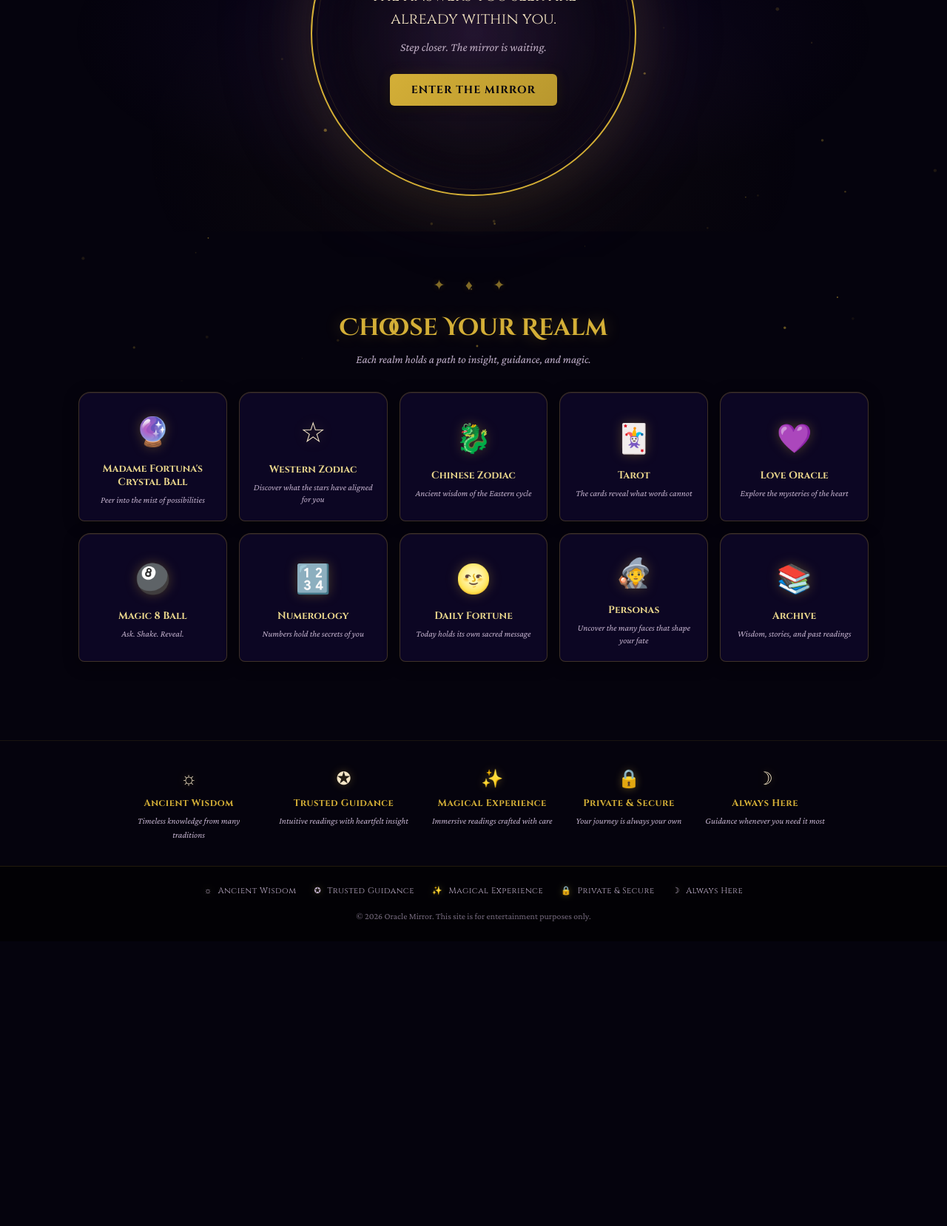
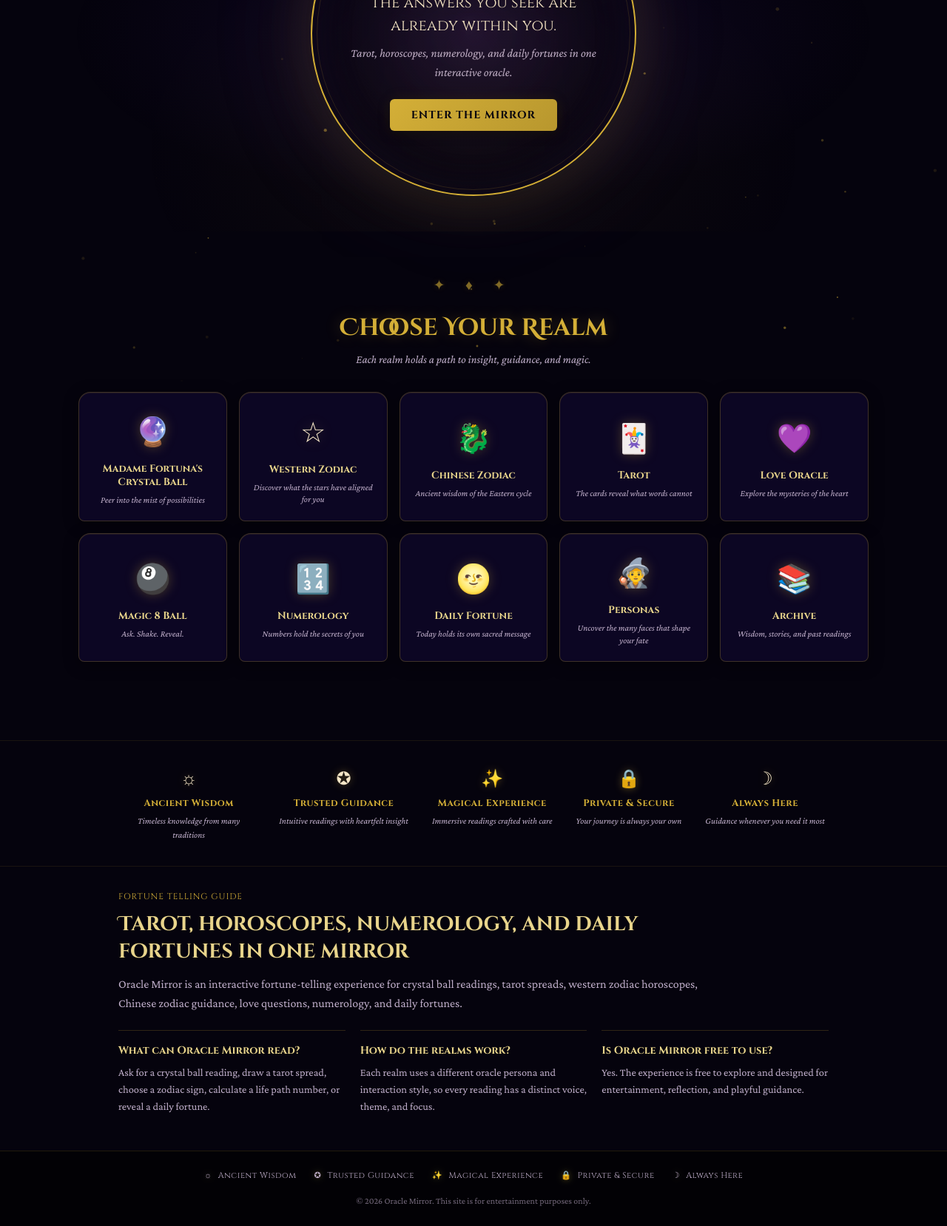
Before and after one commit to alexdevriesxing/oracle-mirror, a website: page public/index.html in a window 1280 px wide. Shown: the part 284-1942 px from the top of the page at 74% size. Before the commit the page ends 1557 px from the top, so only its background shows below. Drawn offline with nearby package versions, Linux system fonts and the light colour scheme.

Commit message:
optimize seo and mobile sticky ad layout

```diff
--- a/public/index.html
+++ b/public/index.html
@@ -3,8 +3,26 @@
   <head>
     <meta charset="UTF-8" />
     <meta name="viewport" content="width=device-width, initial-scale=1.0" />
-    <title>Oracle Mirror — See Beyond. Know Within.</title>
-    <meta name="description" content="Peer into the Oracle Mirror and let Madame Fortuna guide your path. Fortune telling, tarot readings, zodiac horoscopes, numerology and more." />
+    <title>Oracle Mirror | Tarot, Horoscopes, Numerology &amp; Fortune Readings</title>
+    <meta
+      name="description"
+      content="Explore interactive tarot readings, zodiac horoscopes, numerology, daily fortunes, and crystal ball guidance inside Oracle Mirror."
+    />
+    <meta name="robots" content="index,follow,max-image-preview:large" />
+    <meta name="theme-color" content="#05030d" />
+    <meta property="og:type" content="website" />
+    <meta property="og:site_name" content="Oracle Mirror" />
+    <meta property="og:title" content="Oracle Mirror | Tarot, Horoscopes, Numerology &amp; Fortune Readings" />
+    <meta
+      property="og:description"
+      content="Explore interactive tarot readings, zodiac horoscopes, numerology, daily fortunes, and crystal ball guidance inside Oracle Mirror."
+    />
+    <meta name="twitter:card" content="summary" />
+    <meta name="twitter:title" content="Oracle Mirror | Tarot, Horoscopes, Numerology &amp; Fortune Readings" />
+    <meta
+      name="twitter:description"
+      content="Explore interactive tarot readings, zodiac horoscopes, numerology, daily fortunes, and crystal ball guidance inside Oracle Mirror."
+    />
     <link rel="preconnect" href="https://fonts.googleapis.com" />
     <link rel="preconnect" href="https://fonts.gstatic.com" crossorigin />
     <link
@@ -12,6 +30,32 @@
       rel="stylesheet"
     />
     <link rel="stylesheet" href="styles.css" />
+    <script type="application/ld+json">
+      {
+        "@context": "https://schema.org",
+        "@type": "WebApplication",
+        "name": "Oracle Mirror",
+        "applicationCategory": "EntertainmentApplication",
+        "operatingSystem": "Any",
+        "browserRequirements": "Requires JavaScript",
+        "description": "Interactive tarot readings, zodiac horoscopes, numerology, daily fortunes, and crystal ball guidance.",
+        "offers": {
+          "@type": "Offer",
+          "price": "0",
+          "priceCurrency": "USD"
+        },
+        "featureList": [
+          "Crystal ball readings",
+          "Tarot readings",
+          "Western zodiac horoscopes",
+          "Chinese zodiac readings",
+          "Love oracle",
+          "Magic 8 Ball",
+          "Numerology",
+          "Daily fortunes"
+        ]
+      }
+    </script>
   </head>
   <body>
     <canvas id="particles" aria-hidden="true"></canvas>
@@ -56,8 +100,9 @@
             <div class="mirror-glow"></div>
             <div class="mirror-inner">
               <p class="mirror-tagline">See Beyond. Know Within.</p>
-              <h2>The answers you seek are already within you.</h2>
-              <p class="mirror-desc">Step closer. The mirror is waiting.</p>
+              <h1>Oracle Mirror</h1>
+              <p class="mirror-headline">The answers you seek are already within you.</p>
+              <p class="mirror-desc">Tarot, horoscopes, numerology, and daily fortunes in one interactive oracle.</p>
               <button class="btn-gold btn-enter" data-nav="crystal-ball">Enter the Mirror</button>
             </div>
           </div>
@@ -180,6 +225,40 @@
             <span class="trust-icon">&#9789;</span>
             <strong>Always Here</strong>
             <p>Guidance whenever you need it most</p>
+          </div>
+        </div>
+      </section>
+
+      <section class="search-overview" aria-labelledby="search-overview-title">
+        <div class="search-overview-inner">
+          <p class="overview-kicker">Fortune telling guide</p>
+          <h2 id="search-overview-title">Tarot, horoscopes, numerology, and daily fortunes in one mirror</h2>
+          <p class="overview-intro">
+            Oracle Mirror is an interactive fortune-telling experience for crystal ball readings, tarot spreads,
+            western zodiac horoscopes, Chinese zodiac guidance, love questions, numerology, and daily fortunes.
+          </p>
+          <div class="overview-grid">
+            <article class="overview-item">
+              <h3>What can Oracle Mirror read?</h3>
+              <p>
+                Ask for a crystal ball reading, draw a tarot spread, choose a zodiac sign, calculate a life path
+                number, or reveal a daily fortune.
+              </p>
+            </article>
+            <article class="overview-item">
+              <h3>How do the realms work?</h3>
+              <p>
+                Each realm uses a different oracle persona and interaction style, so every reading has a distinct
+                voice, theme, and focus.
+              </p>
+            </article>
+            <article class="overview-item">
+              <h3>Is Oracle Mirror free to use?</h3>
+              <p>
+                Yes. The experience is free to explore and designed for entertainment, reflection, and playful
+                guidance.
+              </p>
+            </article>
           </div>
         </div>
       </section>
--- a/public/script.js
+++ b/public/script.js
@@ -63,6 +63,20 @@ const pages = document.querySelectorAll(".page");
 const navLinks = document.querySelectorAll(".nav-link[data-nav], .dropdown-item[data-nav]");
 const navLinksContainer = document.getElementById("nav-links");
 const hamburger = document.getElementById("nav-hamburger");
+const mobileStickyAd = document.getElementById("ad-mobile-sticky");
+
+function syncStickyAdHeight() {
+  const isMobile = window.matchMedia("(max-width: 768px)").matches;
+  const height = isMobile && mobileStickyAd ? Math.ceil(mobileStickyAd.getBoundingClientRect().height) : 0;
+  document.documentElement.style.setProperty("--ad-sticky-height", `${height}px`);
+}
+
+if (mobileStickyAd) {
+  const stickyAdObserver = new ResizeObserver(syncStickyAdHeight);
+  stickyAdObserver.observe(mobileStickyAd);
+  window.addEventListener("resize", syncStickyAdHeight);
+  syncStickyAdHeight();
+}
 
 function showPage(pageId) {
   for (const p of pages) {
--- a/public/styles.css
+++ b/public/styles.css
@@ -311,7 +311,16 @@ header {
   opacity: 0.8;
 }
 
-.mirror h2 {
+.mirror h1 {
+  font-family: var(--font-display);
+  color: var(--gold);
+  font-size: clamp(1.4rem, 3vw, 1.9rem);
+  margin-bottom: 0.4rem;
+  line-height: 1.2;
+  text-shadow: 0 0 20px var(--shadow-gold);
+}
+
+.mirror-headline {
   font-family: var(--font-heading);
   color: var(--text-cream);
   font-size: clamp(1rem, 2.2vw, 1.3rem);
@@ -566,6 +575,67 @@ header {
   font-size: 0.75rem;
   color: var(--text-muted);
   font-style: italic;
+}
+
+/* --- Search Overview --- */
+.search-overview {
+  width: 100%;
+  padding: 2rem 1rem 3rem;
+  border-top: 1px solid rgba(212, 175, 55, 0.1);
+}
+
+.search-overview-inner {
+  max-width: 960px;
+  margin: 0 auto;
+}
+
+.overview-kicker {
+  color: var(--gold);
+  font-family: var(--font-heading);
+  font-size: 0.72rem;
+  letter-spacing: 1px;
+  text-transform: uppercase;
+  margin-bottom: 0.6rem;
+}
+
+.search-overview h2 {
+  max-width: 760px;
+  color: var(--text-gold);
+  font-family: var(--font-display);
+  font-size: clamp(1.2rem, 2.6vw, 1.7rem);
+  line-height: 1.35;
+  margin-bottom: 0.8rem;
+}
+
+.overview-intro {
+  max-width: 820px;
+  color: var(--text-muted);
+  font-size: 1rem;
+  margin-bottom: 1.5rem;
+}
+
+.overview-grid {
+  display: grid;
+  grid-template-columns: repeat(3, minmax(0, 1fr));
+  gap: 1.25rem;
+}
+
+.overview-item {
+  border-top: 1px solid rgba(212, 175, 55, 0.2);
+  padding-top: 0.9rem;
+}
+
+.overview-item h3 {
+  color: var(--text-gold);
+  font-family: var(--font-heading);
+  font-size: 0.9rem;
+  margin-bottom: 0.45rem;
+}
+
+.overview-item p {
+  color: var(--text-muted);
+  font-size: 0.9rem;
+  line-height: 1.6;
 }
 
 /* =========================================================
@@ -1425,7 +1495,7 @@ select option {
   z-index: 200;
   background: rgba(5, 3, 13, 0.95);
   border-top: 1px solid var(--glass-border);
-  padding: 5px 0;
+  padding: 5px 0 calc(5px + env(safe-area-inset-bottom, 0px));
   text-align: center;
   backdrop-filter: blur(8px);
 }
@@ -1490,6 +1560,10 @@ footer {
 @media (max-width: 1024px) {
   .cards {
     grid-template-columns: repeat(auto-fill, minmax(160px, 1fr));
+  }
+
+  .overview-grid {
+    grid-template-columns: 1fr;
   }
 }
 
@@ -1562,7 +1636,8 @@ footer {
   /* Show mobile sticky ad */
   .ad-mobile-sticky { display: block; }
 
-  /* Add bottom padding for sticky ad */
+  /* Reserve exactly the visible banner height so fixed ads never cover the footer or controls. */
+  html { scroll-padding-bottom: calc(var(--ad-sticky-height) + 1rem); }
   body { padding-bottom: var(--ad-sticky-height); }
   footer { padding-bottom: calc(var(--ad-sticky-height) + 0.5rem); }
 
```
